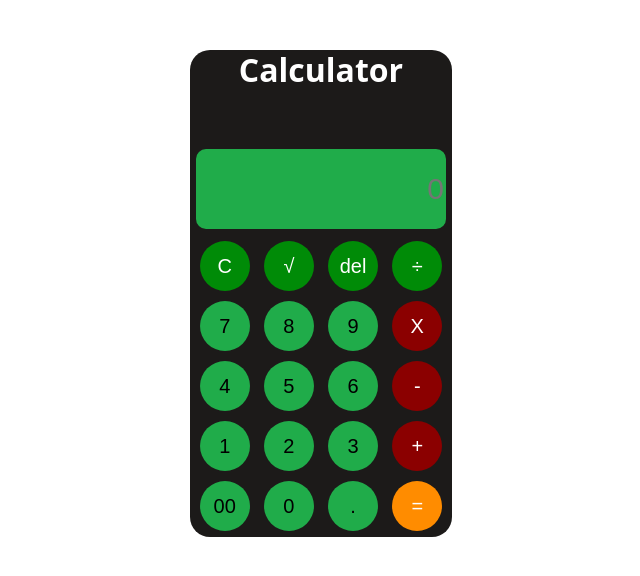
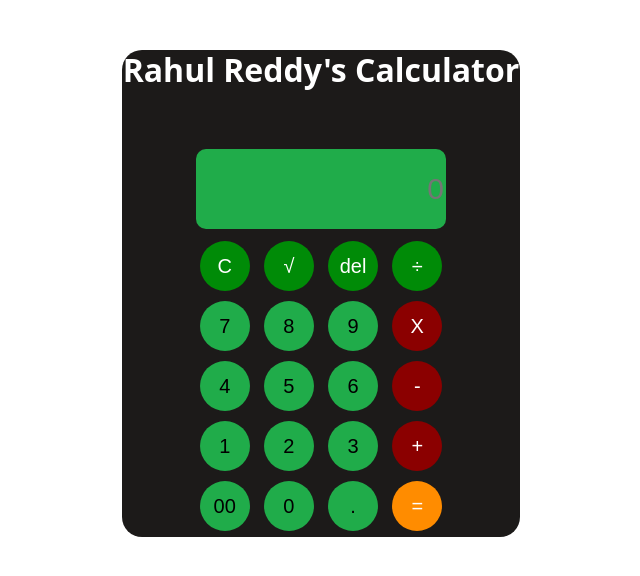
Before and after one commit to Rahulteddy0173/Rahul-s-calculater, a plain HTML site: page index.html in a window 1280 px wide. Shown: the whole page, without its empty margins (319-959 px from the left). Drawn offline with nearby package versions, Linux system fonts and the light colour scheme.

Commit message:
Update index.html

```diff
--- a/index.html
+++ b/index.html
@@ -48,7 +48,7 @@
                         <table align="center" style="background-color:rgb(28, 26, 25);  border-radius: 20px; ">
                             <tr>
                                 <td>
-                                    <h2 style="color: rgb(255, 255, 255);"><b>Calculator</b></h2>
+                                    <h2 style="color: rgb(255, 255, 255);"><b>Rahul Reddy's Calculator</b></h2>
                                 </td>
                             </tr>
                             <tr>
```
